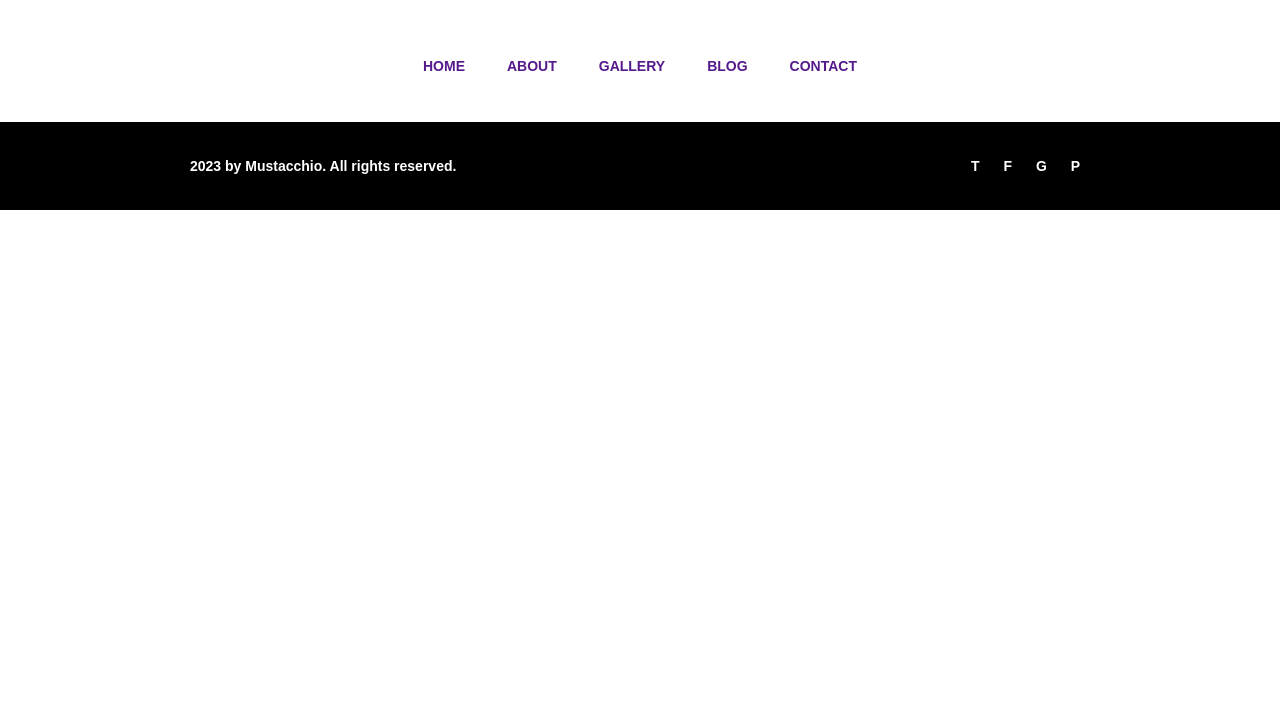
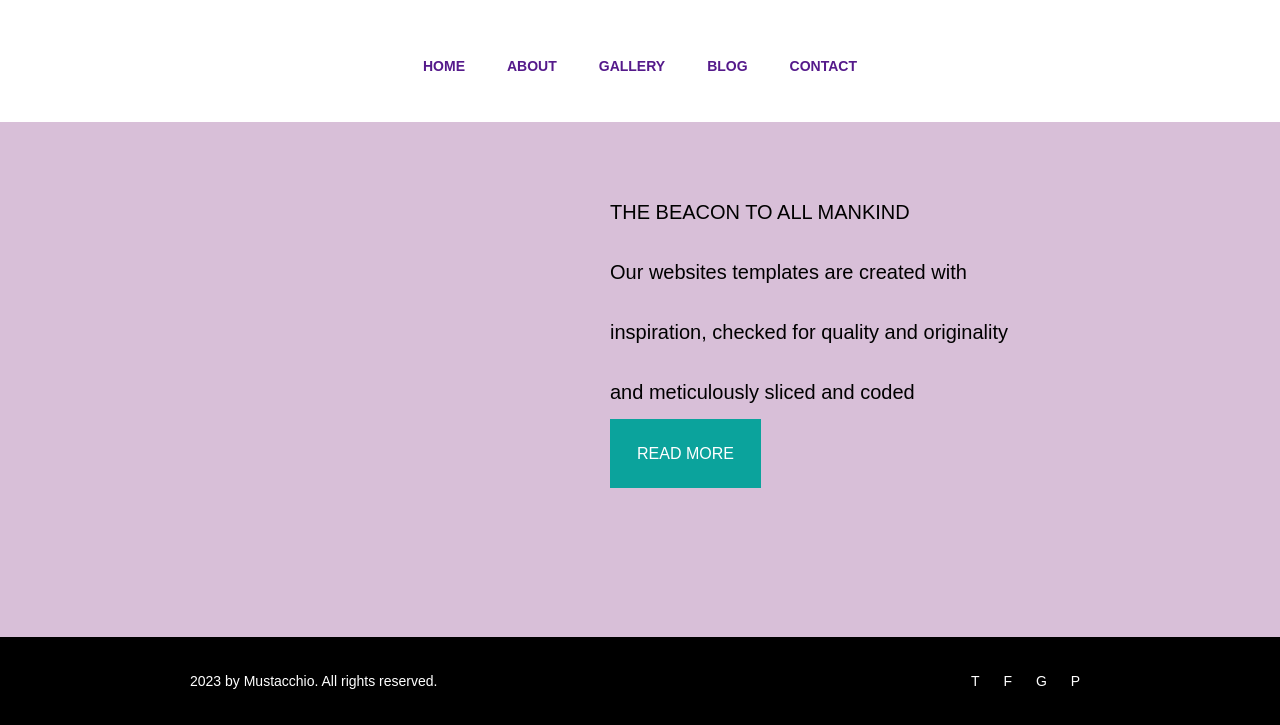
Before and after one commit to joycemendonca/mustacchio, a plain HTML site: page index.html in a window 1280 px wide. Shown: the part 146-871 px from the top of the page. Before the commit the page ends 800 px from the top, so only its background shows below. Drawn offline with Linux system fonts and the light colour scheme.

Commit message:
home text

```diff
--- a/index.html
+++ b/index.html
@@ -21,11 +21,27 @@
         </div>
     </div>
 
+    <div>
+        <div class="home-background-img">
+            <div class="home-text">
+                <p>THE BEACON TO ALL MANKIND</p>
+                <p>Our websites templates are created with</p>
+                <p>inspiration, checked for quality and originality</p>
+                <p>and meticulously sliced and coded</p>
+                <a href="">READ MORE</a>
+
+            </div>
+        </div>
+        <div>
+
+        </div>
+    </div>
+
     <div class="footer">
-        <div class="text-footer">
+        <div class="footer-text">
             2023 by Mustacchio. All rights reserved.
         </div>
-        <div class="icons-footer">
+        <div class="footer-icons">
             <a href="">T</a>
             <a href="">F</a>
             <a href="">G</a>
--- a/styles.css
+++ b/styles.css
@@ -1,3 +1,6 @@
+*{
+    box-sizing: border-box;
+}
 .icons-header a{
     text-decoration: none;
     font-family: Arial, Helvetica, sans-serif;
@@ -23,22 +26,54 @@
     justify-content: space-between;
     font-family: Arial, Helvetica, sans-serif;
     font-size: 14px;
-    font-weight: bold;
+    font-weight: ;
     padding: 36px 0px 36px 0px;
     background-color: black;
     color: white;
 }
 
-.icons-footer a{
+.footer-icons a{
    color: white;
    text-decoration: none;
    padding: 10px;
 }
 
-.icons-footer{
+.footer-icons{
     margin-right: 190px;
+
 }
 
-.text-footer{
+.footer-text{
     margin-left: 190px;
 }
+
+.home-background-img{
+    background-color: thistle;
+    height: 515px;
+    width: 100%;
+}
+
+.home-text{
+
+    font-family: Arial, Helvetica, sans-serif;
+    font-size: 20px;
+    height: 334px;
+    width: 960px;
+    margin: auto;
+    padding-left: 450px;
+    padding-top: 50px;
+    line-height: 40px;
+
+}
+
+.home-text a{
+    text-decoration: none;
+    font-size: 16px;
+    color: white;
+    height: 64px;
+    width: 150px;
+    background: #0ba39c;
+    padding: 26px 27px;
+    text-align: center;
+
+}
```
